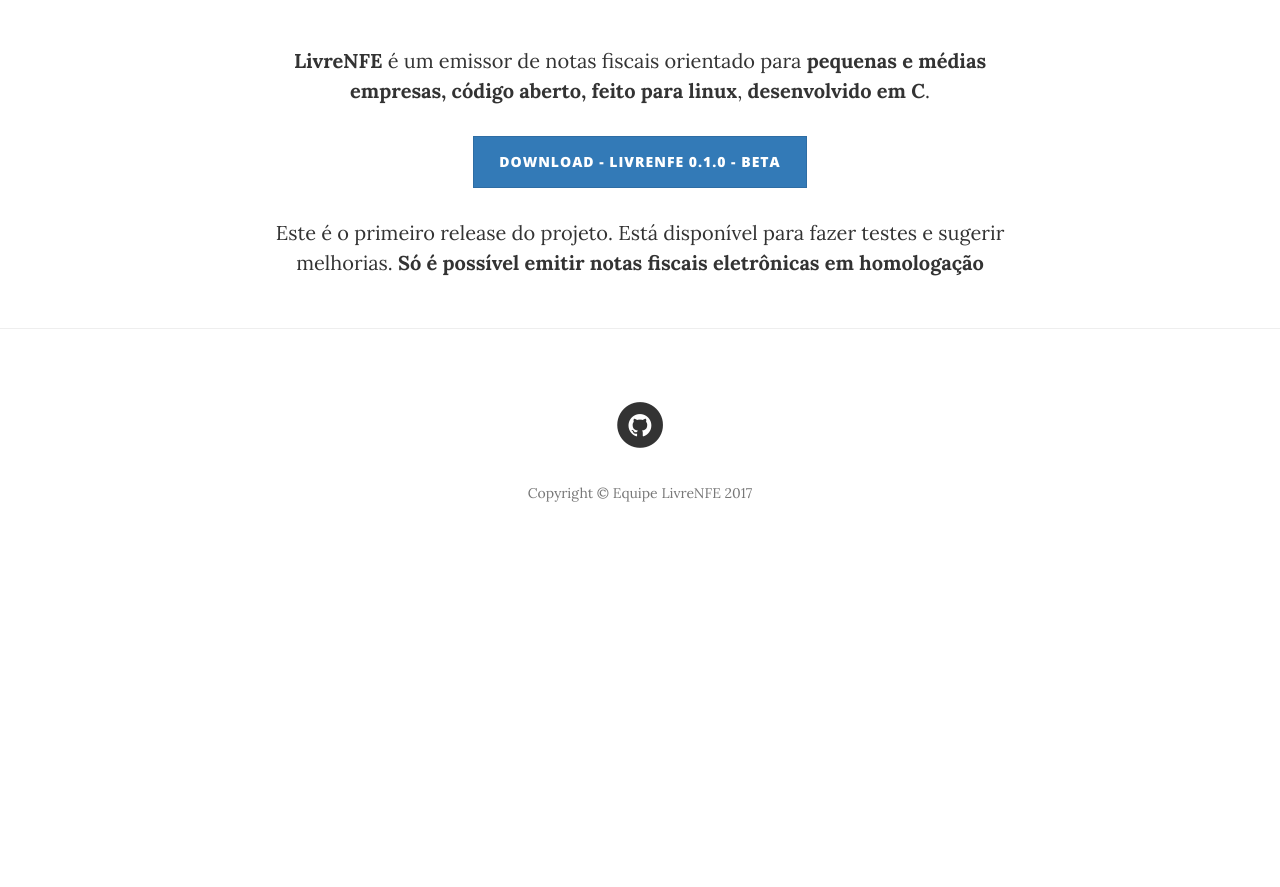
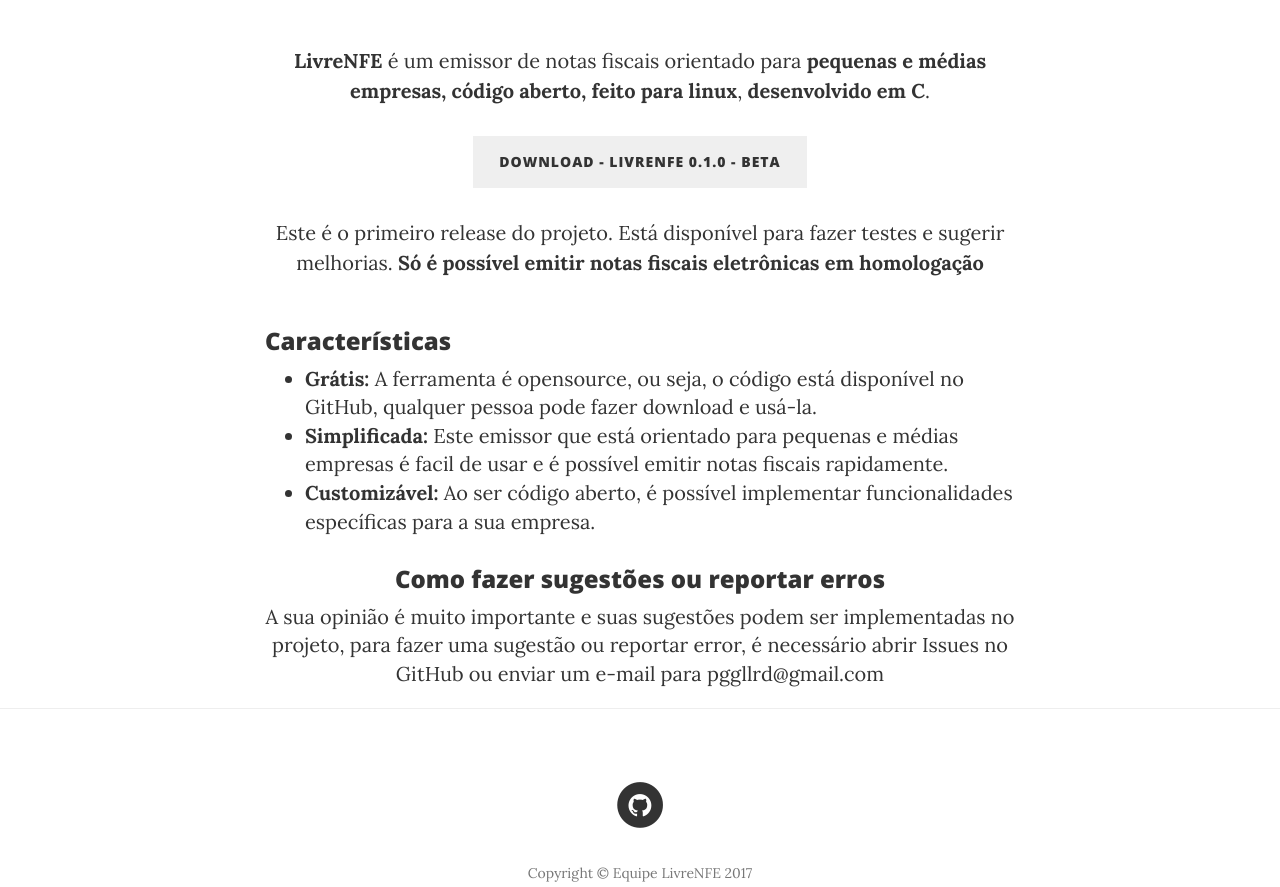
Before and after one commit to pablogallardo/livrenfe.org, a website: page index.html in a window 1280 px wide. Shown: the part 620-1507 px from the top of the page. Before the commit the page ends 1189 px from the top, so only its background shows below. Drawn offline with nearby package versions, Linux system fonts and the light colour scheme.

Commit message:
Adicionar Características e como fazer sugestões

```diff
--- a/index.html
+++ b/index.html
@@ -91,9 +91,30 @@
 			</div>
 			<div class="row">
 				<div class="col-lg-8 col-lg-offset-2 col-md-10 col-md-offset-1 text-center">
-						<button class='btn btn-primary'>Download - LivreNFE 0.1.0 - BETA</button>
+					<button class='btn'>Download - LivreNFE 0.1.0 - BETA</button>
 					<p>Este é o primeiro release do projeto. Está disponível para fazer testes e sugerir
 					melhorias. <strong>Só é possível emitir notas fiscais eletrônicas em homologação</strong></p>
+				</div>
+			</div>
+			<div class="row">
+				<div class="col-lg-8 col-lg-offset-2 col-md-10 col-md-offset-1">
+					<h3>Características</h3>
+					<ul cass="text-left">
+						<li><strong>Grátis:</strong> A ferramenta é opensource, ou seja, o código está disponível
+						no GitHub, qualquer pessoa pode fazer download e usá-la.</li>
+						<li><strong>Simplificada:</strong> Este emissor que está orientado para pequenas e médias
+						empresas é facil de usar e é possível emitir notas fiscais rapidamente.</li>
+						<li><strong>Customizável:</strong> Ao ser código aberto, é possível implementar
+						funcionalidades específicas para a sua empresa.</li>
+					</ul>
+				</div>
+			</div>
+			<div class="row">
+				<div class="col-lg-8 col-lg-offset-2 col-md-10 col-md-offset-1 text-center">
+					<h3>Como fazer sugestões ou reportar erros</h3>
+					A sua opinião é muito importante e suas sugestões podem ser implementadas no projeto,
+					para fazer uma sugestão ou reportar error, é necessário abrir Issues no GitHub ou enviar
+					um e-mail para pggllrd@gmail.com
 				</div>
 			</div>
     </div>
```
Lines whose indentation alone changed are shown as unchanged.
